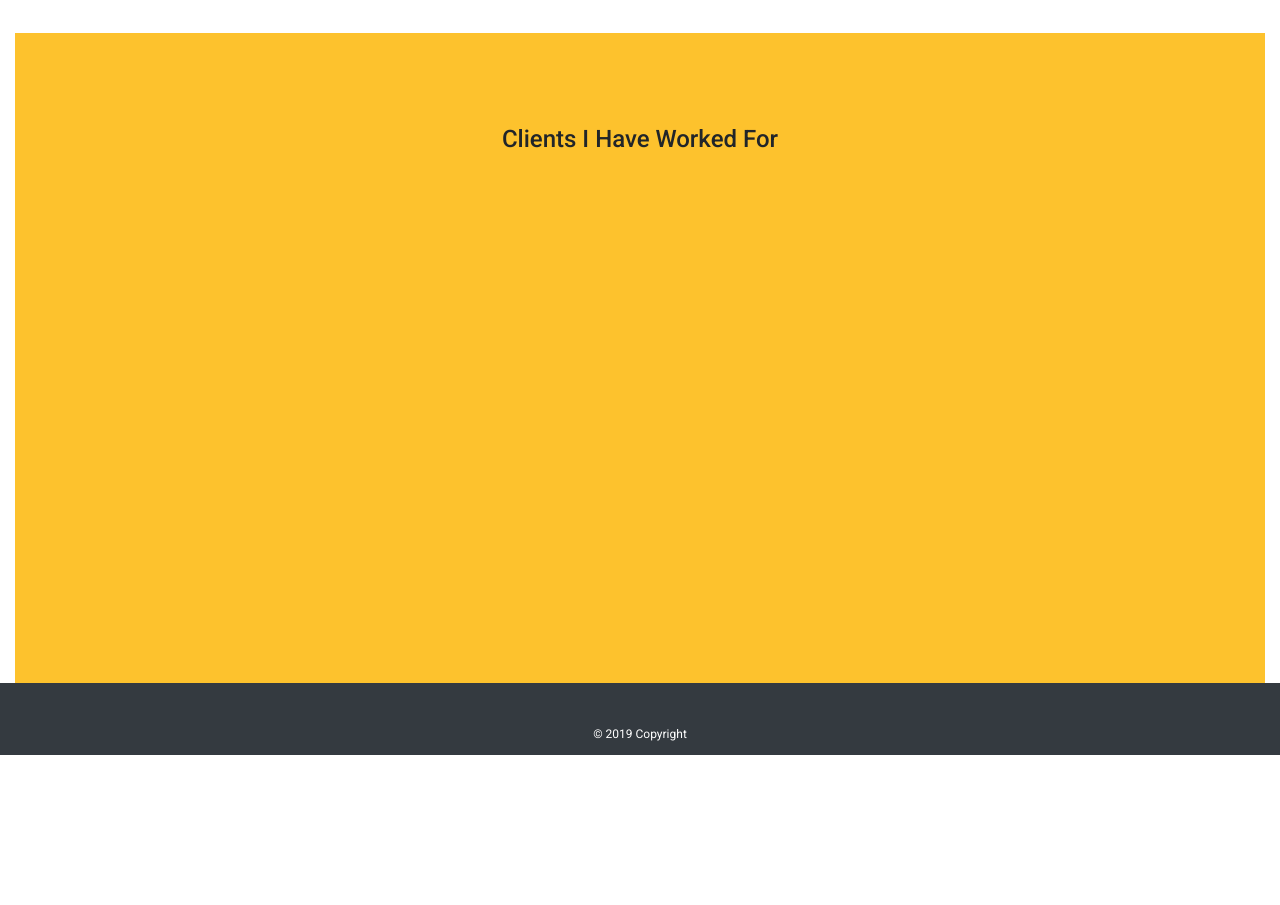
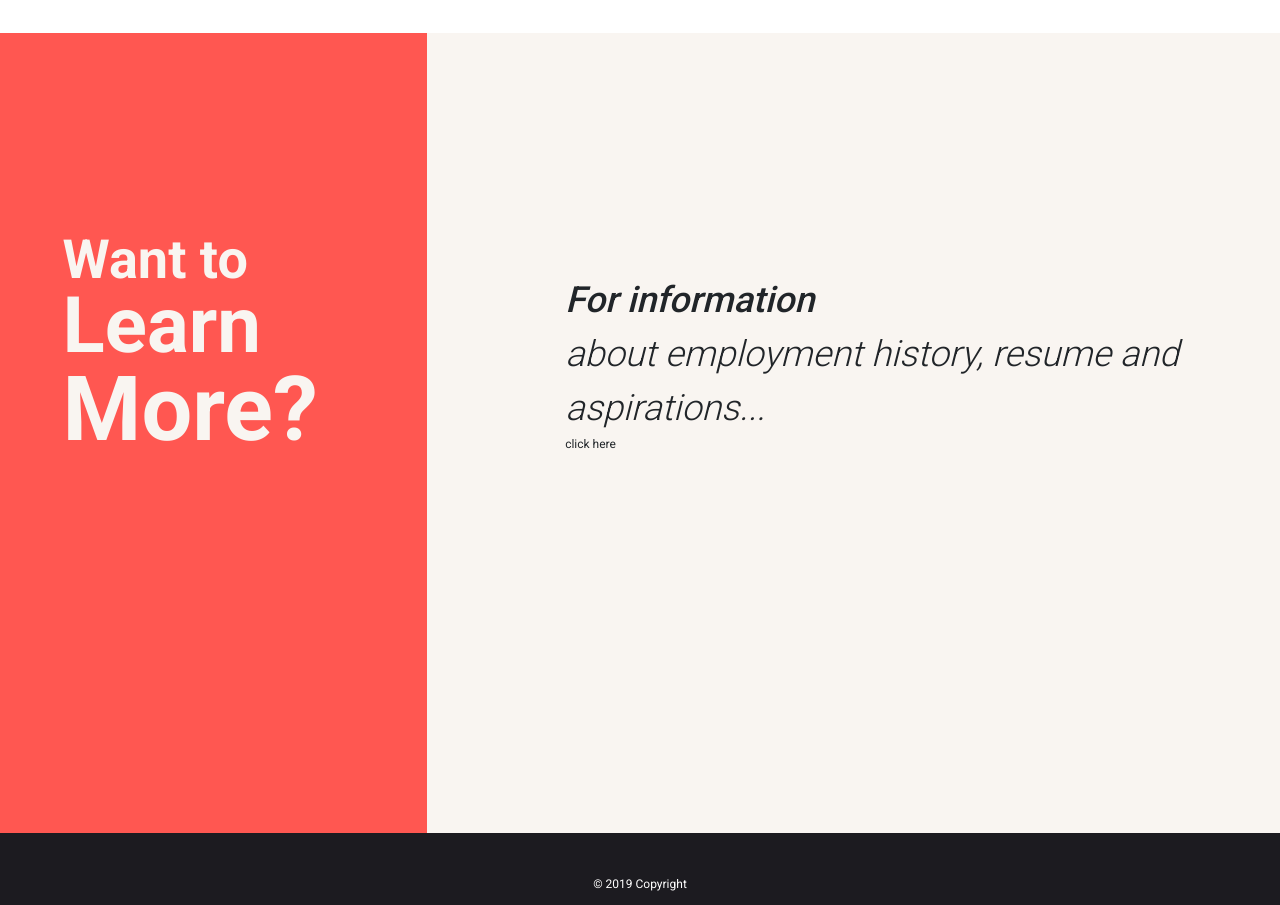
Before and after one commit to simone188535/portfolio, a React (Create React App) app: page / in a window 1280 px wide. Shown: the part 1480-2385 px from the top of the page. Before the commit the page ends 2235 px from the top, so only its background shows below. Built offline with nearby package versions, Linux system fonts and the light colour scheme.

Commit message:
homepage layout completed.

```diff
--- a/src/Homepage.js
+++ b/src/Homepage.js
@@ -119,9 +119,29 @@ const Homepage = () => {
 
 
                  {/* <div className=" vh-100 bg-gold"> */}
-                <div className=" bg-gold section-third">
-                    <SubHeadComponent {...SubHeadTrigger2} />
-                    <CardContainerComponent ident="second-card-container"/>
+                <div className="section-third position-relative">
+                    <div className="row">
+                    <div className="col-md-4 bg-orange-red vh-100">
+                        <div id="left-text-container" className="position-relative">
+                            {/* <img  class="img-fluid" src="https://dgpr.s3.amazonaws.com/images/project/photo-1510148199876-8a856ee41d42.jpeg" /> */}
+                            <div className="section-three-small-col">
+                            <div id="line-1" className="small-col-line">Want to</div>
+                            <div id="line-2" className="small-col-line">Learn</div>
+                            <div id="line-3" className="small-col-line">More?</div>
+                            </div>
+                        </div>
+                    </div>
+                    <div className="col-md-8 bg-pale-peach vh-100">
+
+                    <div id="right-text-container" className="position-relative">
+                                <div id="large-line-1" className="large-col-line">For information </div>
+                                <div id="large-line-2" className="large-col-line"> about employment history, resume and aspirations...</div>
+                                <div id="large-line-3" className="large-col-line">click here</div>
+                            </div>
+                    </div>
+                    </div>
+                    {/* <SubHeadComponent {...SubHeadTrigger2} />
+                    <CardContainerComponent ident="second-card-container"/> */}
 
                 </div>
                 {/*
--- a/src/scss/App.scss
+++ b/src/scss/App.scss
@@ -171,11 +171,13 @@ html, body {
             border:none;
             .card-text {
                 font-size: 1.5em;
+                color: $soft-black;
+                // text-shadow:  4px 4px 0px rgba(0,0,0,0.25);
             }
         }
     }
     footer{
-        background: $soft-black;
+        background: $black;
         color: $white;
     }
     .home{
@@ -207,16 +209,74 @@ html, body {
             background: #e67b77;
             // background: $orange;
         }
+        .bg-orange-red{
+            // background: rgb(248,248,248);
+            background: $red-orange;
+            // background:$soft-black;
+        }
+        .bg-pale-peach{
+            // background: rgb(248,248,248);
+            // background: $red-orange;
+            background: $pale-peach;
+        }
         .section-second{
             // height: 700px;
             padding-bottom: 5%;
             // background: #f8f8f8;
         }
+        .section-third{
+            #left-text-container{
+                // background: $soft-black;
+                width: 80%;
+                height: 50%;
+                top: 25%;
+                z-index: 1;
+                left: 12%;
+
+            .section-three-small-col{
+                color:$pale-peach;
+                .small-col-line{
+                    font-weight: 700;
+                    line-height: 1;
+                }
+                #line-1{
+                    // font-size: 4rem;
+                    font-size: 4.5rem;
+                }#line-2{
+                    // font-size: 6rem;
+                    // font-size: 8rem;
+                    // font-size: 7rem;
+                    font-size: 6.5rem;
+                }
+                #line-3{
+                    // font-size: 7rem;
+                    // font-size: 10rem;
+                    // font-size: 8rem;
+                    font-size: 7.5rem;
+                }
+            }
+        }
+        #right-text-container{
+
+            width: 75%;
+            top: 30%;
+            left: 15%;
+
+            #large-line-1{
+                font-size: 3rem;
+                font-style: italic;
+                font-weight:500;
+
+            }
+            #large-line-2{
+                font-size: 3rem;
+                font-style: italic;
+                font-weight:300;
+
+            }
+        }
+        }
     }
 
 
-    // div{
-    //     color: purple;
-    // }
-
     }
```
